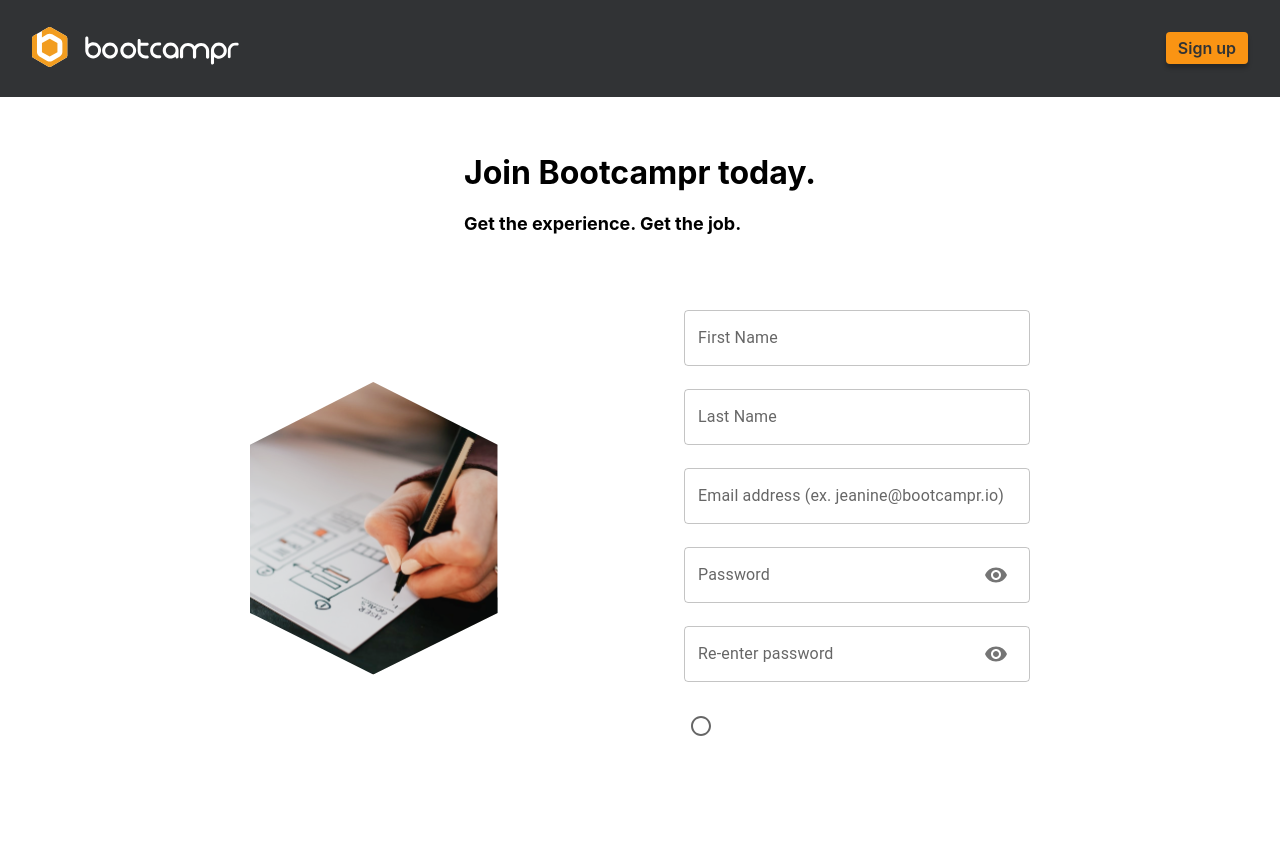
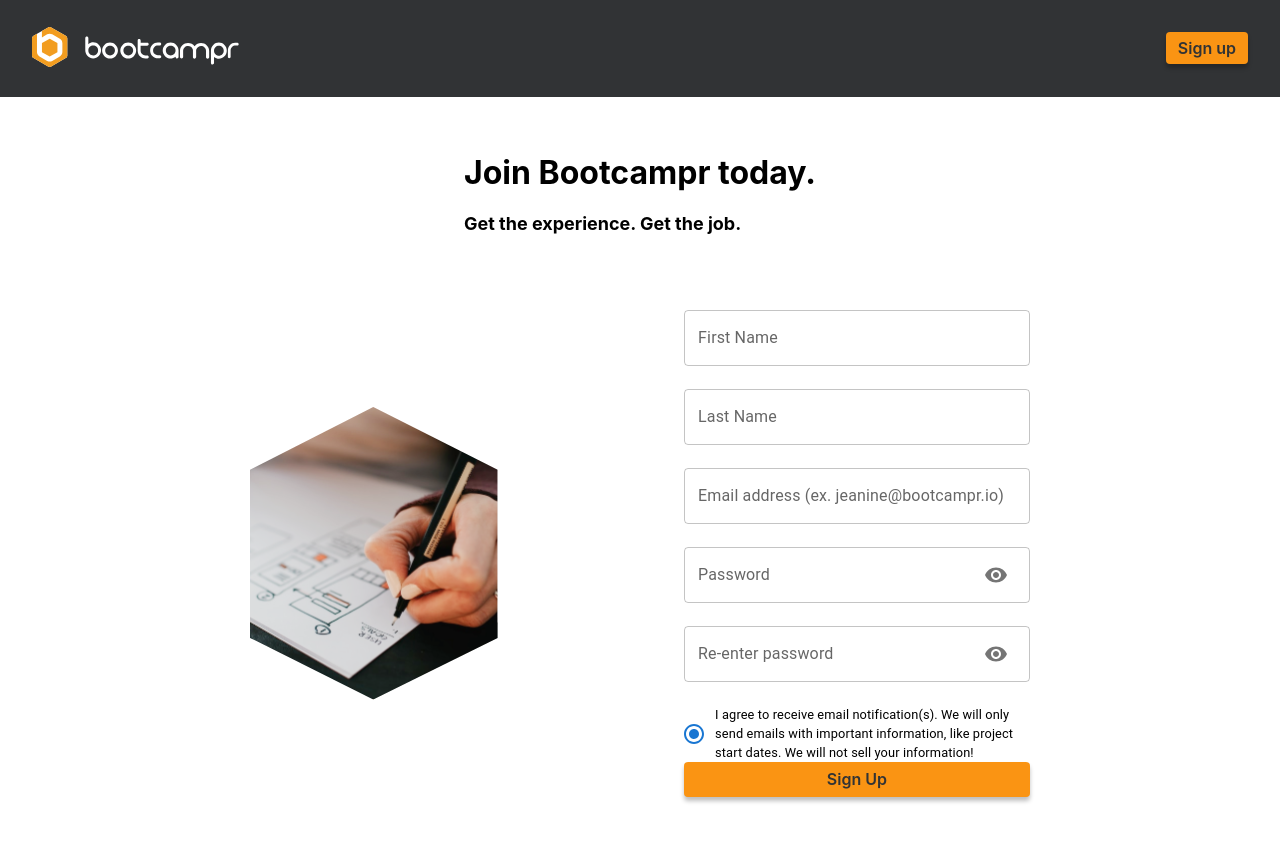
Before and after one commit to yeezick/bootcampr-assessment, a React (Create React App) app in the folder frontend/: page /sign-up in a window 1280 px wide. Shown: the top 842 px of the page. Before the commit the page ends 811 px from the top, so only its background shows below. Built offline with nearby package versions, Linux system fonts and the light colour scheme.

Commit message:
feat: css

```diff
--- a/frontend/src/screens/SignUp/SignUp.scss
+++ b/frontend/src/screens/SignUp/SignUp.scss
@@ -30,3 +30,16 @@
   flex-direction: column;
   width: 30%;
 }
+
+.signup-button {
+    background: #fa9413;
+    border-radius: 4px;
+    box-shadow: 0px 4px 4px 0px rgba(0, 0, 0, 0.25);
+    color: #313335;
+    font-size: 16px;
+    font-weight: 600;
+    line-height: 22.4px;
+    padding: 6px 12px;
+    text-decoration: none;
+    text-align: center;
+  }
--- a/frontend/src/screens/SignUp/SignUp.tsx
+++ b/frontend/src/screens/SignUp/SignUp.tsx
@@ -1,13 +1,17 @@
 import React from 'react'
 import {
   FormControl,
+  FormControlLabel,
   IconButton,
   Input,
   InputAdornment,
   InputLabel,
   OutlinedInput,
   Radio,
+  RadioGroup,
   TextField,
+  Typography,
+  createStyles,
 } from '@mui/material'
 import Visibility from '@mui/icons-material/Visibility'
 import VisibilityOff from '@mui/icons-material/VisibilityOff'
@@ -85,14 +89,21 @@ export const SignUp: React.FC = () => {
               ),
             }}
           />
-          <Radio
-            // checked={selectedValue === 'a'}
-            // onChange={handleChange}
-            value='a'
-            name='radio-buttons'
-            inputProps={{ 'aria-label': 'A' }}
-            sx={{ width: '10%' }}
-          />
+          <FormControl>
+            <RadioGroup>
+              <FormControlLabel
+                control={<Radio />}
+                label={
+                  <Typography sx={{ fontSize: '0.8rem' }}>
+                    I agree to receive email notification(s). We will only send
+                    emails with important information, like project start dates.
+                    We will not sell your information!
+                  </Typography>
+                }
+              />
+            </RadioGroup>
+          </FormControl>
+          <div className='signup-button'>Sign Up</div>
         </div>
       </div>
     </div>
```
